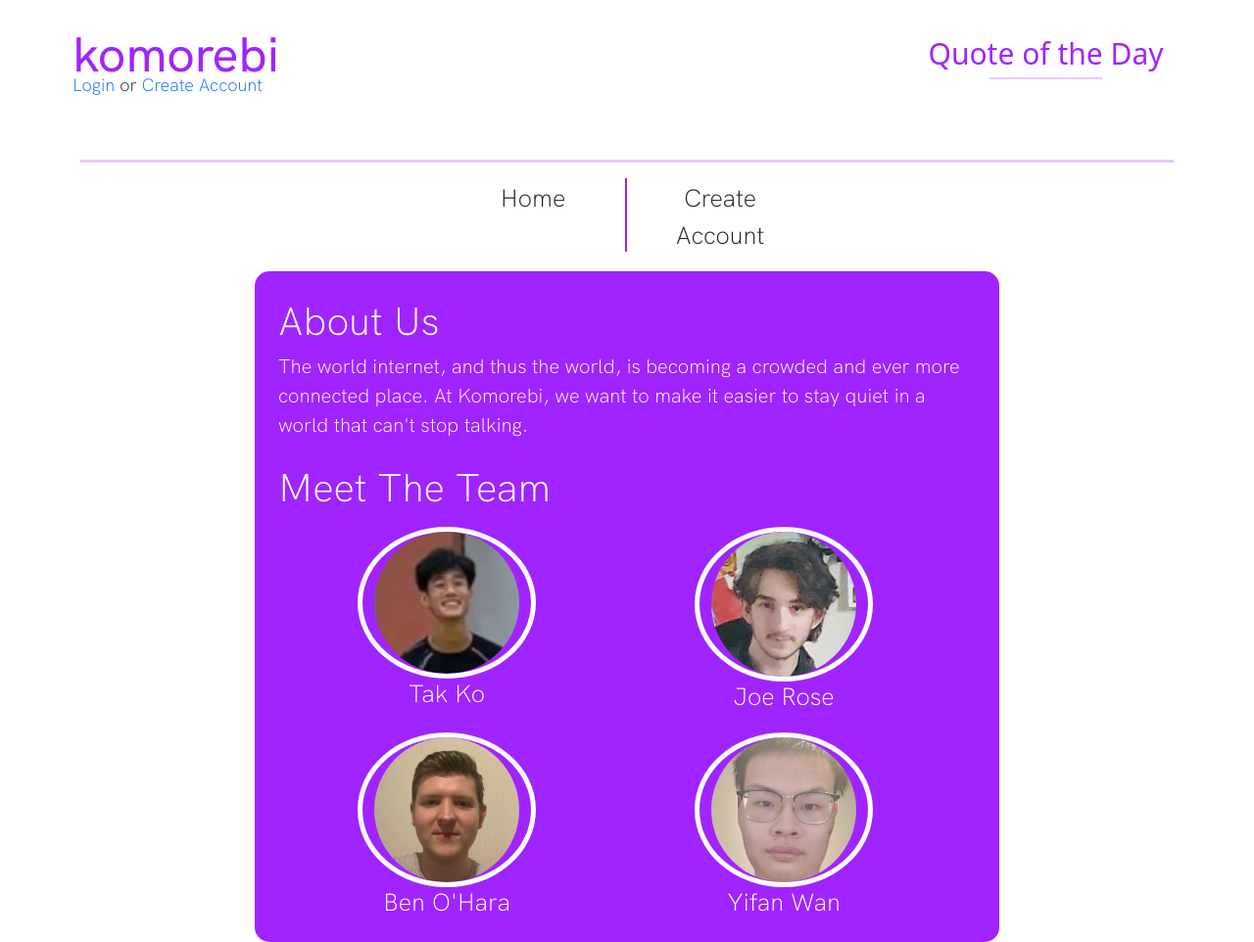
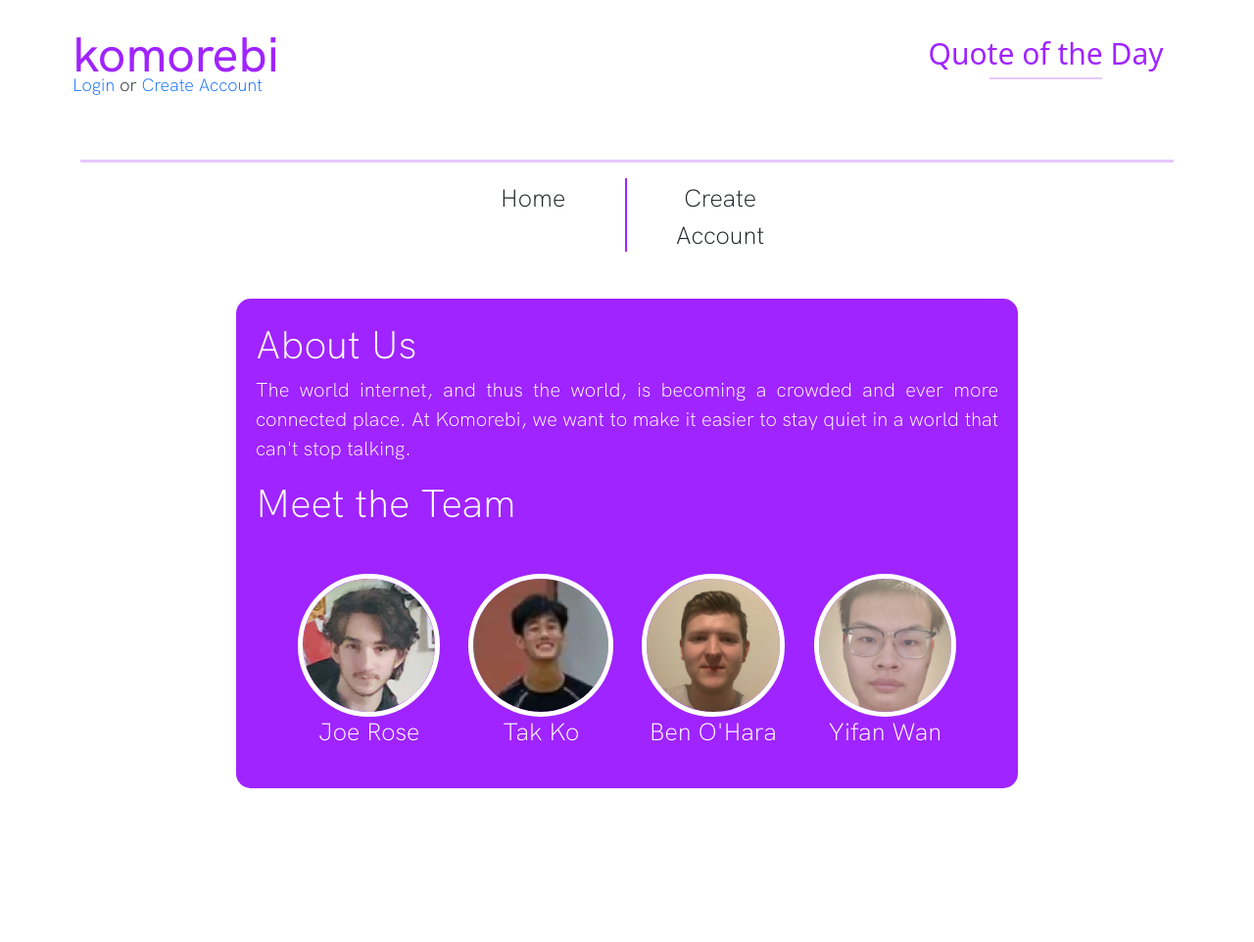
Before and after one commit to joewrose/Komorebi, a Django app: page /about/ in a window 1280 px wide. Shown: the whole page at 98% size. After the commit the page ends 805 px from the top, so only its background shows below. Run offline with Django 3.2, Linux system fonts and the light colour scheme.

Commit message:
Fixes on about page

```diff
--- a/templates/about.html
+++ b/templates/about.html
@@ -30,7 +30,7 @@
     width: 90%;
     display: inline-grid;
     gap: 20px;
-    grid-template-columns: auto auto auto;
+    grid-template-columns: auto auto;
     margin: 0 auto;
 }
 
@@ -39,6 +39,7 @@
     display: flex;
     grid-column-start: auto;
     grid-row-start: auto;
+
 }
 
 .name {
@@ -52,8 +53,8 @@
     border-radius: 50%;
     object-fit: cover;
     outline: white solid 5px;
-    width: 50%;
-    height: 50%;
+    width: 100%;
+    height: 70%;
     width="100px"
 }
 
@@ -70,97 +71,39 @@ h1 {
 {% endblock %}
 
 {% block body_block %}
-
-<div class="row justify-content-center pt-lg-1 g-0">
-            <div class="col-xs-12 col-md-8">
-                <div class="row justify-content-center">
-                    <div class="col-md-10" ></div>
-                </div>
-
-
-                <div class="row justify-content-center mt-3 px-4 pt-4 g-0" style="background-color: #a024ff; border-radius: 15px;">
-                    <h1>
-                        About Us
-                    </h1>
-                    <p class="text">
+    <div id="backing" class="col-md-12 col-md-12 mt-5">
+        <h1 class="text">About Us</h1>
+        <p class="text" align="justify">
             The world internet, and thus the world, is becoming a crowded and ever more connected place. At Komorebi, we
             want to make it easier to stay quiet in a world that can't stop talking.
         </p>
-                    <h1 class="pt-2">
-                        Meet The Team
-                    </h1>
-
-
-                    <div class="col-12 pt-3">
-                        <div class="row g-0">
-                            <div class="row justify-content-around">
-                                <div class="col-3">
-                                    <div class="row justify-content-center">
-                                        <img src="{% static 'authors/tak.png' %}" class="profileImage row-12">
-                                        <div class="row-12 name">Tak Ko</div>
+        <h1 class="text pb-5">Meet the Team</h1>
+        <div class="image_grid justify-content-center d-flex">
+            <div class="grid_item justify-content-center">
+                <div class="row-4">
+                    <img src="{% static 'authors/joe.png' %}" class="profileImage">
+                    <div class="col-12 name">Joe Rose</div>
                 </div>
             </div>
-                                <div class="col-3">
-                                    <div class="row justify-content-center">
-                                        <img src="{% static 'authors/joe.png' %}" class="profileImage row-12">
-                                        <div class="row-12 name">Joe Rose</div>
+            <div class="grid_item justify-content-center">
+                <div class="row-4">
+                    <img src="{% static 'authors/tak.png' %}" class="profileImage">
+                    <div class="col-12 name">Tak Ko</div>
+                </div>
+
+            </div>
+            <div class="grid_item justify-content-center">
+                <div class="row-4">
+                    <img src="{% static 'authors/ben.png' %}" class="profileImage">
+                    <div class="col-12 name">Ben O'Hara</div>
                 </div>
             </div>
-                            </div>
-                            <div class="row justify-content-around pt-4 pb-4">
-                                <div class="col-3">
-                                    <div class="row justify-content-center">
-                                        <img src="{% static 'authors/ben.png' %}" class="profileImage row-12">
-                                        <div class="row-12 name">Ben O'Hara</div>
-                                    </div>
-                                </div>
-                                <div class="col-3">
-                                    <div class="row justify-content-center">
-                                        <img src="{% static 'authors/yifan.png' %}" class="profileImage row-12">
-                                        <div class="row-12 name">Yifan Wan</div>
+            <div class="grid_item justify-content-center">
+                <div class="row-4">
+                    <img src="{% static 'authors/yifan.png' %}" class="profileImage">
+                    <div class="col-12 name">Yifan Wan</div>
                 </div>
             </div>
         </div>
     </div>
-                    </div>
-                </div>
-            </div>
-        </div>
-
-
-
-{#    <div id="backing" class="mt-5">#}
-{#        <h1 class="text">About Us</h1>#}
-{#        <p class="text" align="justify">#}
-{#            The world internet, and thus the world, is becoming a crowded and ever more connected place. At Komorebi, we#}
-{#            want to make it easier to stay quiet in a world that can't stop talking.#}
-{#        </p>#}
-{#        <h2 class="text">Meet the Team</h2>#}
-{#        <div class="image_grid">#}
-{#            <div class="grid_item">#}
-{#                <img src="https://www.google.co.uk/imgres?imgurl=https%3A%2F%2Fcdn-icons-png.flaticon.com%2F512%2F1250%2F1250689.png&imgrefurl=https%3A%2F%2Fwww.flaticon.com%2Ffree-icon%2Fprofile_1250689&tbnid=yQsofsSjVhVywM&vet=12ahUKEwiCqJTbtrf2AhWah1wKHR0bAjEQMygAegUIARDeAQ..i&docid=Xr_tYUSzgat3xM&w=512&h=512&q=profile%20icon&ved=2ahUKEwiCqJTbtrf2AhWah1wKHR0bAjEQMygAegUIARDeAQ"/>#}
-{#                <h3 class="text">Ben O'Hara</h3>#}
-{#            </div>#}
-{#            <div class="grid_item">#}
-{#                <img src="https://www.google.co.uk/imgres?imgurl=https%3A%2F%2Fcdn-icons-png.flaticon.com%2F512%2F1250%2F1250689.png&imgrefurl=https%3A%2F%2Fwww.flaticon.com%2Ffree-icon%2Fprofile_1250689&tbnid=yQsofsSjVhVywM&vet=12ahUKEwiCqJTbtrf2AhWah1wKHR0bAjEQMygAegUIARDeAQ..i&docid=Xr_tYUSzgat3xM&w=512&h=512&q=profile%20icon&ved=2ahUKEwiCqJTbtrf2AhWah1wKHR0bAjEQMygAegUIARDeAQ"/>#}
-{#                <h3 class="text">Calum Hillis</h3>#}
-{#            </div>#}
-{#            <div class="grid_item">#}
-{#                <img src="https://www.google.co.uk/imgres?imgurl=https%3A%2F%2Fcdn-icons-png.flaticon.com%2F512%2F1250%2F1250689.png&imgrefurl=https%3A%2F%2Fwww.flaticon.com%2Ffree-icon%2Fprofile_1250689&tbnid=yQsofsSjVhVywM&vet=12ahUKEwiCqJTbtrf2AhWah1wKHR0bAjEQMygAegUIARDeAQ..i&docid=Xr_tYUSzgat3xM&w=512&h=512&q=profile%20icon&ved=2ahUKEwiCqJTbtrf2AhWah1wKHR0bAjEQMygAegUIARDeAQ"/>#}
-{#                <h3 class="text">Joe Rose</h3>#}
-{#            </div>#}
-{#            <div class="grid_item">#}
-{#                <img src="https://www.google.co.uk/imgres?imgurl=https%3A%2F%2Fcdn-icons-png.flaticon.com%2F512%2F1250%2F1250689.png&imgrefurl=https%3A%2F%2Fwww.flaticon.com%2Ffree-icon%2Fprofile_1250689&tbnid=yQsofsSjVhVywM&vet=12ahUKEwiCqJTbtrf2AhWah1wKHR0bAjEQMygAegUIARDeAQ..i&docid=Xr_tYUSzgat3xM&w=512&h=512&q=profile%20icon&ved=2ahUKEwiCqJTbtrf2AhWah1wKHR0bAjEQMygAegUIARDeAQ"/>#}
-{#                <h3 class="text">Pujie Guo</h3>#}
-{#            </div>#}
-{#            <div class="grid_item">#}
-{#                <img src="https://www.google.co.uk/imgres?imgurl=https%3A%2F%2Fcdn-icons-png.flaticon.com%2F512%2F1250%2F1250689.png&imgrefurl=https%3A%2F%2Fwww.flaticon.com%2Ffree-icon%2Fprofile_1250689&tbnid=yQsofsSjVhVywM&vet=12ahUKEwiCqJTbtrf2AhWah1wKHR0bAjEQMygAegUIARDeAQ..i&docid=Xr_tYUSzgat3xM&w=512&h=512&q=profile%20icon&ved=2ahUKEwiCqJTbtrf2AhWah1wKHR0bAjEQMygAegUIARDeAQ"/>#}
-{#                <h3 class="text">Tak Ko</h3>#}
-{#            </div>#}
-{#            <div class="grid_item">#}
-{#                <img src="https://www.google.co.uk/imgres?imgurl=https%3A%2F%2Fcdn-icons-png.flaticon.com%2F512%2F1250%2F1250689.png&imgrefurl=https%3A%2F%2Fwww.flaticon.com%2Ffree-icon%2Fprofile_1250689&tbnid=yQsofsSjVhVywM&vet=12ahUKEwiCqJTbtrf2AhWah1wKHR0bAjEQMygAegUIARDeAQ..i&docid=Xr_tYUSzgat3xM&w=512&h=512&q=profile%20icon&ved=2ahUKEwiCqJTbtrf2AhWah1wKHR0bAjEQMygAegUIARDeAQ"/>#}
-{#                <h3 class="text">Yifan Wan</h3>#}
-{#            </div>#}
-{#        </div>#}
-{#    </div>#}
 {% endblock %}
```
Also changed, not shown: manageUsers/views.py (+86 -7 lines), templates/myFeed.html (+14 -51 lines), static/authors/ben.png, static/authors/tak.png, static/authors/yifan.png. Lines whose indentation alone changed are shown as unchanged.
